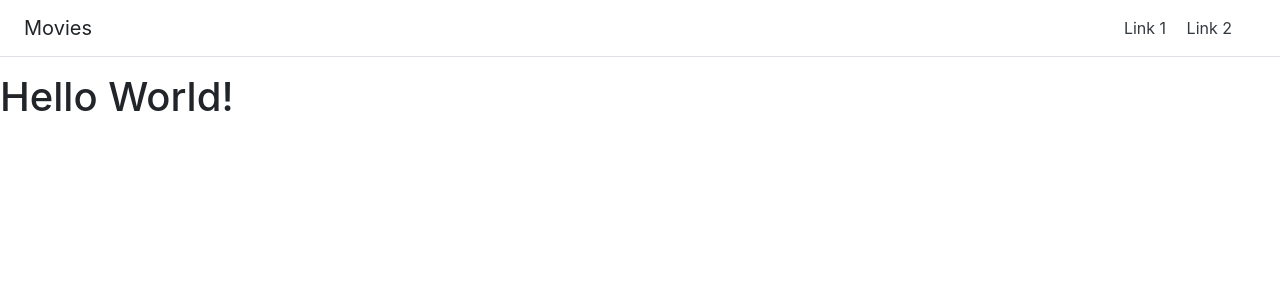
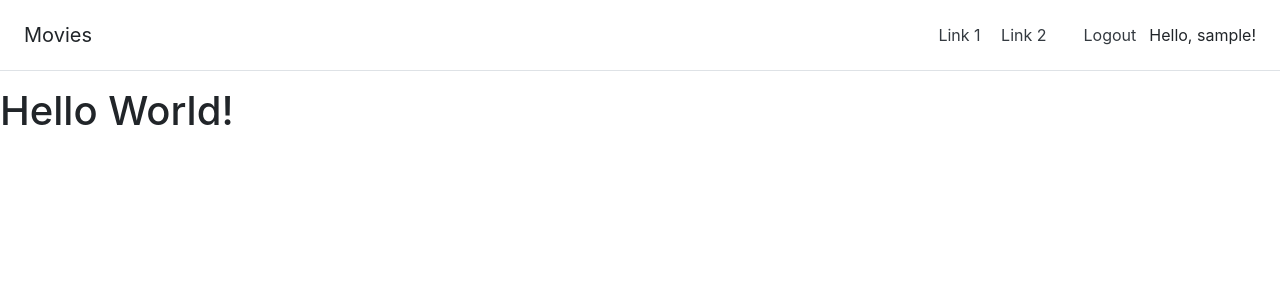
Before and after one commit to bstanton773/MoviesFinal, a Flask app: page / in a window 1280 px wide. Shown: the top 300 px of the page. Run offline with Flask 2, Linux system fonts and the light colour scheme; the visitor is signed in with stand-in values (Sample User, id 1); data comes from the database, SQL or seed files in the repository; some libraries are stand-ins or nearby versions.

Commit message:
Refactoring

```diff
--- a/app/__init__.py
+++ b/app/__init__.py
@@ -12,5 +12,4 @@ migrate = Migrate(app, db)
 from flask_login import LoginManager
 login = LoginManager(app)
 
-from app import routes
-from app import models
+from app import routes, models, user_routes
--- a/app/routes.py
+++ b/app/routes.py
@@ -1,46 +1,9 @@
 from app import app, db
 from flask import render_template, redirect, url_for, flash
-from app.forms import LoginForm, RegistrationForm
-from app.models import User
-from flask_login import current_user, login_user, logout_user
+
 
 
 @app.route('/')
 @app.route('/index')
 def index():
     return render_template('index.html', title='Home')
-
-@app.route('/login', methods=['GET','POST'])
-def login():
-    if current_user.is_authenticated:
-        return redirect(url_for('index'))
-    form = LoginForm()
-    if form.validate_on_submit():
-        user = User.query.filter_by(username=form.username.data).first()
-        if user is None or not user.check_password(form.password.data):
-            flash('Invalid username or password')
-            return redirect(url_for('login'))
-        login_user(user, remember=form.remember_me.data)
-        return redirect(url_for('index'))
-    return render_template('login.html', title='Sign In', form=form)
-
-@app.route('/logout')
-def logout():
-    logout_user()
-    return redirect(url_for('index'))
-
-@app.route('/register', methods=['GET','POST'])
-def register():
-    if current_user.is_authenticated:
-        return redirect(url_for('index'))
-    form = RegistrationForm()
-    if form.validate_on_submit():
-        user = User(username=form.username.data, email=form.email.data)
-        user.set_password(form.password.data)
-
-        db.session.add(user)
-        db.session.commit()
-
-        flash('Congratulations, you are now a registered user!')
-        return redirect(url_for('login'))
-    return render_template('register.html', title='Register', form=form)
--- a/app/templates/base.html
+++ b/app/templates/base.html
@@ -13,6 +13,13 @@
             <a class="p-2 text-dark" href="#">Link 1</a>
             <a class="p-2 text-dark" href="#">Link 2</a>
         </nav>
+        {% if current_user.is_anonymous %}
+        <a class="btn btn-outline-primary" href="{{url_for('register')}}">Sign up</a>
+        <a class="btn btn-link text-dark" href="{{url_for('login')}}">Login</a>
+        {% else %}
+        <a class="btn btn-link text-dark" href="{{url_for('logout')}}">Logout</a>
+        <div>Hello, {{current_user.username}}!</div>
+        {% endif %}
     </div>
     <div>
         {% with messages = get_flashed_messages() %}
```
Also changed, not shown: app/user_routes.py (added, +40 -0 lines).
